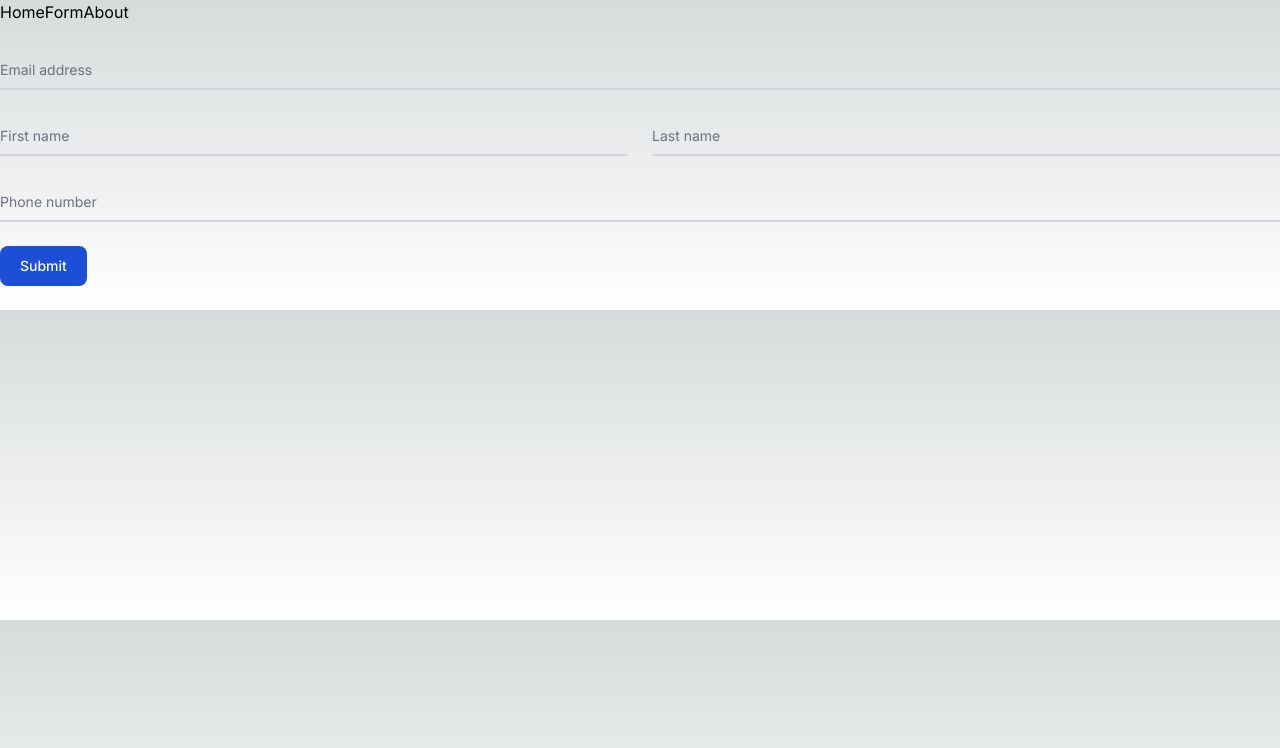
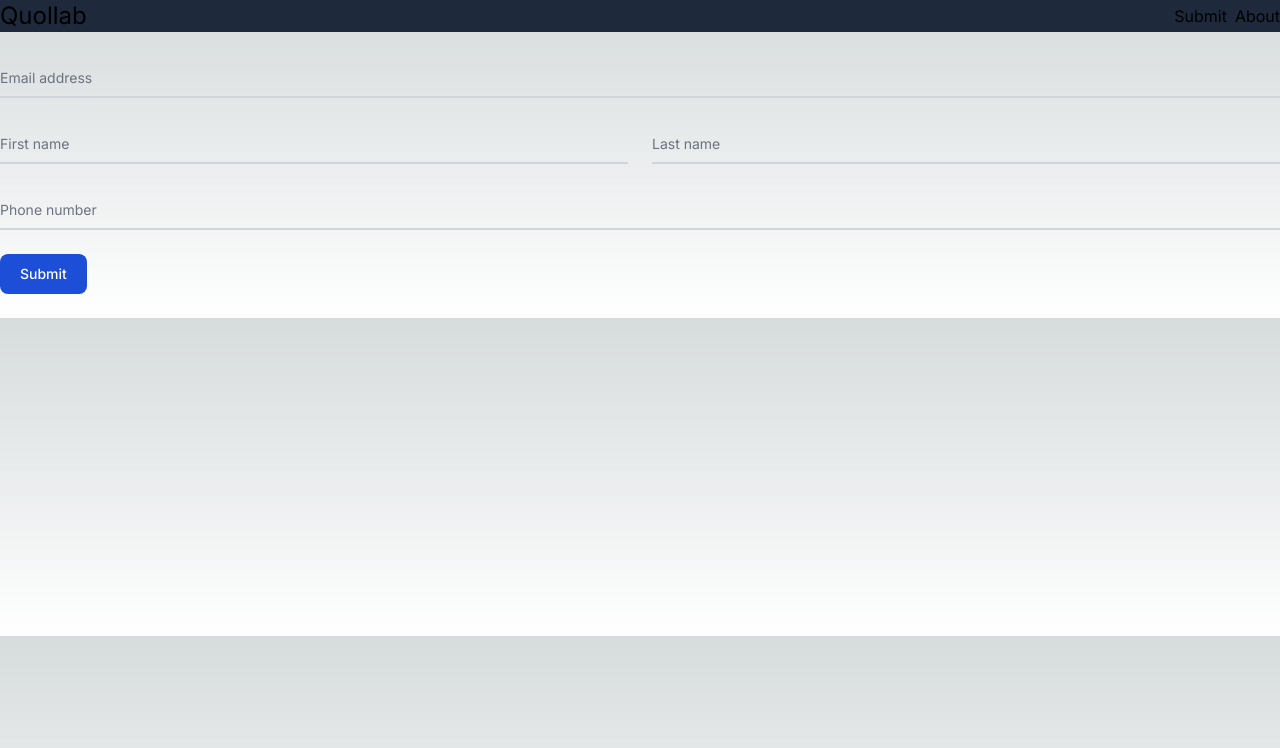
Before and after one commit to kimizake/Quallab, a Next.js app: page /submit in a window 1280 px wide. Shown: the top 748 px of the page. Built offline with nearby package versions, Linux system fonts and the light colour scheme.

Commit message:
Change navbar style

```diff
--- a/app/navbar/Navbar.tsx
+++ b/app/navbar/Navbar.tsx
@@ -2,11 +2,19 @@ import Link from "next/link";
 
 const Navbar = () => {
   return (
-    <div>
-      <Link href="/">Home</Link>
-      <Link href="/submit">Form</Link>
-      <Link href="/about">About</Link>
-    </div>
+    <nav className="w-full bg-slate-800 flex flew-wrap flex-row items-center justify-between">
+      <Link href="/">
+        <span className="text-2xl self-center whitespace-nowrap">Quollab</span>
+      </Link>
+      <div className="md:flex-row md:space-x-2">
+        <Link href="/submit" className="hover:text-white">
+          Submit
+        </Link>
+        <Link href="/about" className="hover:text-white">
+          About
+        </Link>
+      </div>
+    </nav>
   );
 };
 
```
